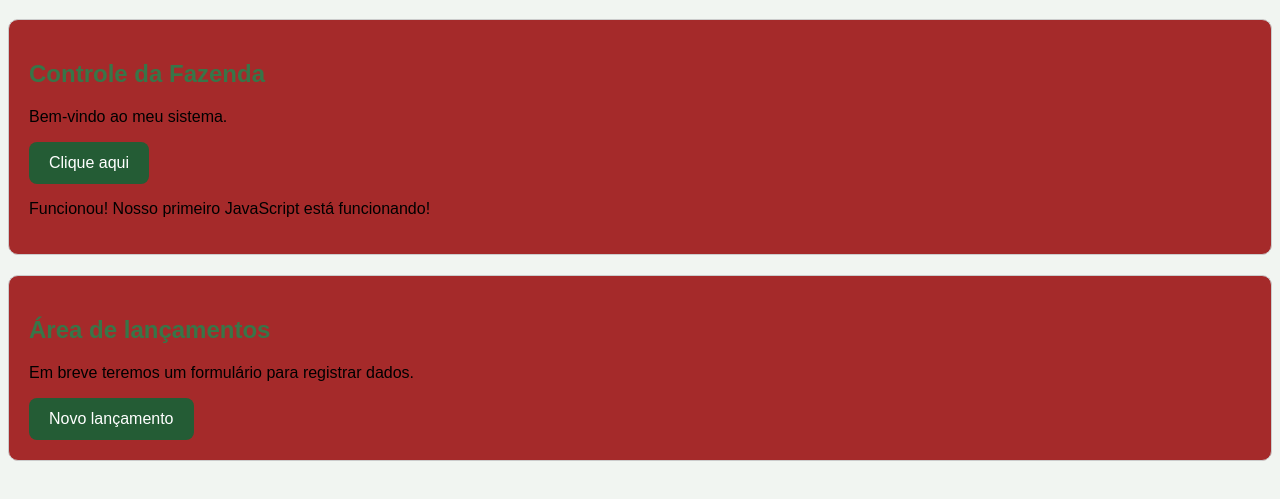
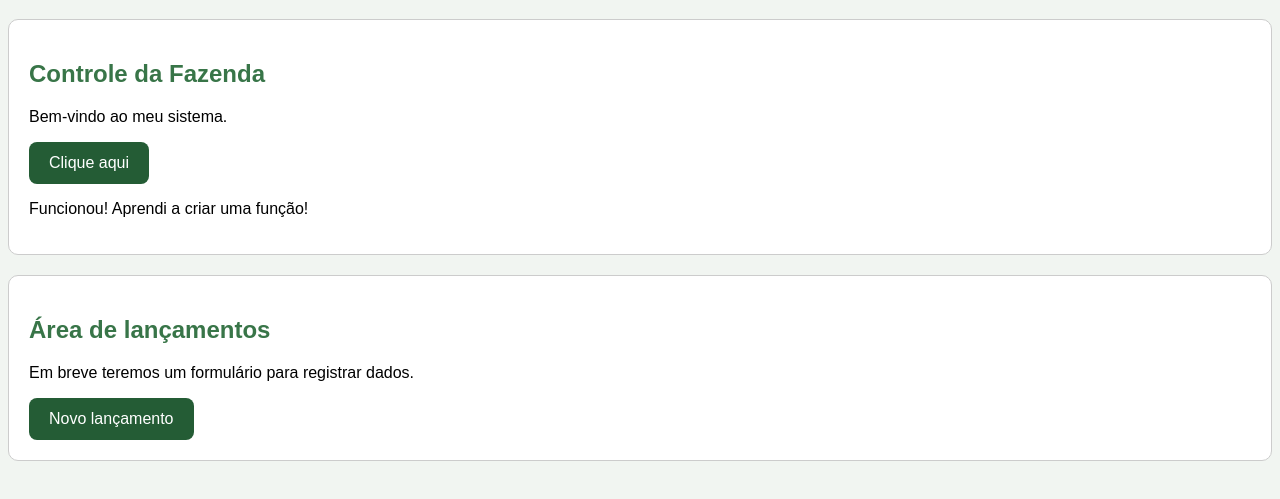
Before and after one commit to Cristianoglopes/aprendendo-programacao, a plain HTML site: page index.html in a window 1280 px wide. Both pictures are taken after a click on the button "Clique aqui". Shown: the part 61-560 px from the top of the page. Drawn offline with Linux system fonts and the light colour scheme.

Commit message:
Update button functionality and background color
Changed background color to white and updated button onclick behavior to use a separate function.

```diff
--- a/index.html
+++ b/index.html
@@ -20,7 +20,7 @@
         }
 
         .caixa {
-            background-color: brown;
+            background-color: white;
             padding: 20px;
             margin-bottom: 20px;
             border: 1px solid #cccccc;
@@ -48,7 +48,8 @@
 
         <p>Bem-vindo ao meu sistema.</p>
 
-        <button class="botao" onclick="document.getElementById('mensagem').innerText='Funcionou! Nosso primeiro JavaScript está funcionando!'">
+        <button class="botao"
+    onclick="mostrarMensagem()">
             Clique aqui
         </button>
 
@@ -63,5 +64,11 @@
         <button class="botao">Novo lançamento</button>
     </div>
 
+    <script>
+        function mostrarMensagem(){
+document.getElementById("mensagem").innerText = "Funcionou! Aprendi a criar uma função!";
+        }
+    </script>
+
 </body>
 </html>
```
